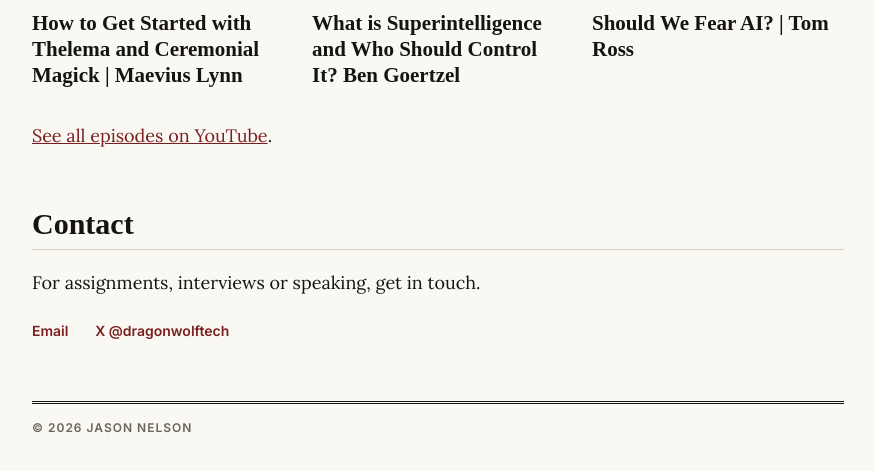
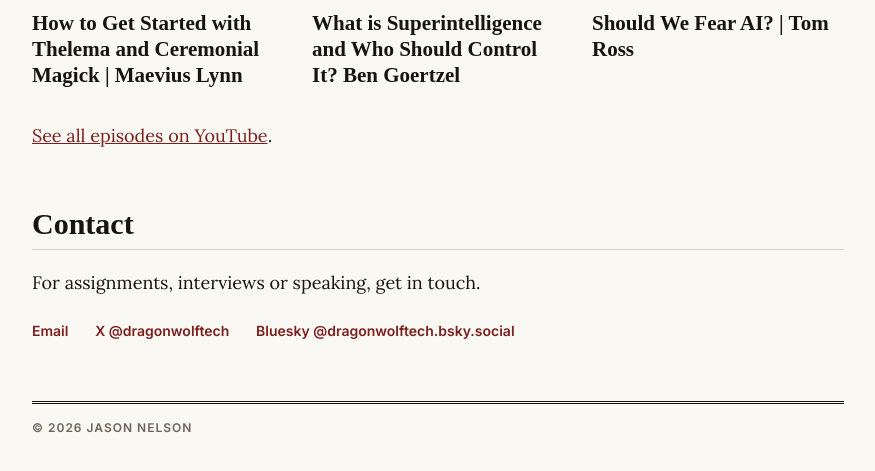
Before and after one commit to dragonwolftech/dragonwolftech.github.io, a plain HTML site: page index.html in a window 1280 px wide. Shown: the part 2870-3341 px from the top of the page, without its empty margins (202-1077 px from the left). Drawn offline with Linux system fonts and the light colour scheme; a web font is replaced by a local one.

Commit message:
Add Bluesky profile to Contact section

```diff
--- a/index.html
+++ b/index.html
@@ -108,6 +108,7 @@ footer{border-top:3px double var(--ink);padding-top:16px;font:600 12px Inter,san
   <p>For assignments, interviews or speaking, get in touch.</p>
   <a href="mailto:jason@explorationarcanum.com">Email</a>
   <a href="https://x.com/dragonwolftech">X @dragonwolftech</a>
+  <a href="https://bsky.app/profile/dragonwolftech.bsky.social">Bluesky @dragonwolftech.bsky.social</a>
 </section>
 
 <footer>&copy; 2026 Jason Nelson</footer>
```
